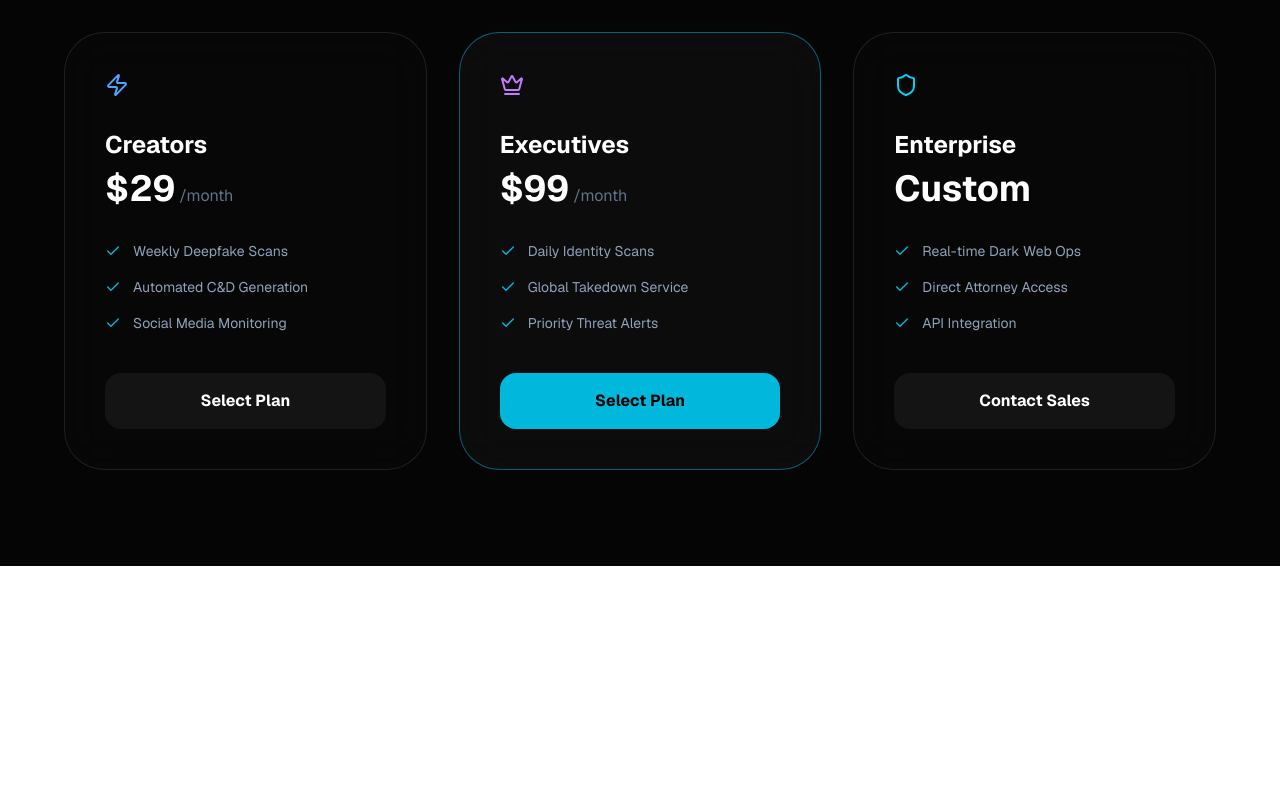
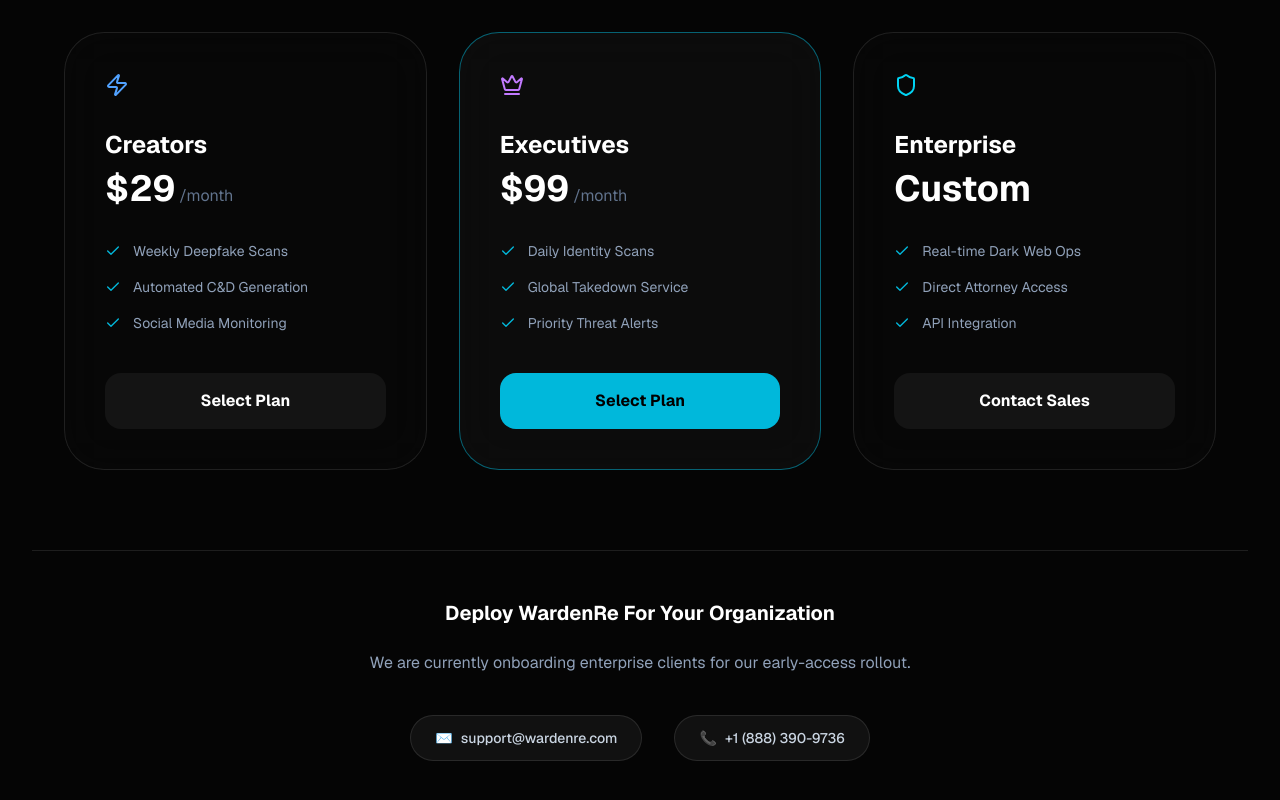
Before and after one commit to sahilsukhija/wardenre, a Next.js app: page /pricing in a window 1280 px wide. Shown: the part 296-1096 px from the top of the page. Before the commit the page ends 862 px from the top, so only its background shows below. Built offline with nearby package versions, Linux system fonts and the light colour scheme.

Commit message:
Update page.tsx

```diff
--- a/app/pricing/page.tsx
+++ b/app/pricing/page.tsx
@@ -19,7 +19,7 @@
         </p>
       </div>
 
-      <div className="grid md:grid-cols-3 gap-8 max-w-6xl mx-auto">
+      <div className="grid md:grid-cols-3 gap-8 max-w-6xl mx-auto mb-20">
         {[
           { name: "Creators", price: "29", icon: <Zap className="text-blue-400" />, features: ["Weekly Deepfake Scans", "Automated C&D Generation", "Social Media Monitoring"] },
           { name: "Executives", price: "99", icon: <Crown className="text-purple-400" />, features: ["Daily Identity Scans", "Global Takedown Service", "Priority Threat Alerts"], highlight: true },
@@ -57,6 +57,22 @@
           </motion.div>
         ))}
       </div>
+
+      {/* Contact Footer */}
+      <footer className="border-t border-white/10 pt-12 mt-12 text-center">
+        <div className="max-w-4xl mx-auto flex flex-col items-center justify-center gap-4">
+          <h4 className="text-xl font-bold text-white mb-2">Deploy WardenRe For Your Organization</h4>
+          <p className="text-slate-400 mb-6">We are currently onboarding enterprise clients for our early-access rollout.</p>
+          <div className="flex flex-col md:flex-row gap-8 text-sm font-medium text-slate-300">
+            <div className="flex items-center gap-2 bg-white/5 px-6 py-3 rounded-full border border-white/10 hover:border-cyan-500/50 transition-colors">
+              <span className="text-cyan-400">✉️</span> support@wardenre.com
+            </div>
+            <div className="flex items-center gap-2 bg-white/5 px-6 py-3 rounded-full border border-white/10 hover:border-cyan-500/50 transition-colors">
+              <span className="text-cyan-400">📞</span> +1 (888) 390-9736
+            </div>
+          </div>
+        </div>
+      </footer>
     </div>
   );
 }
```
